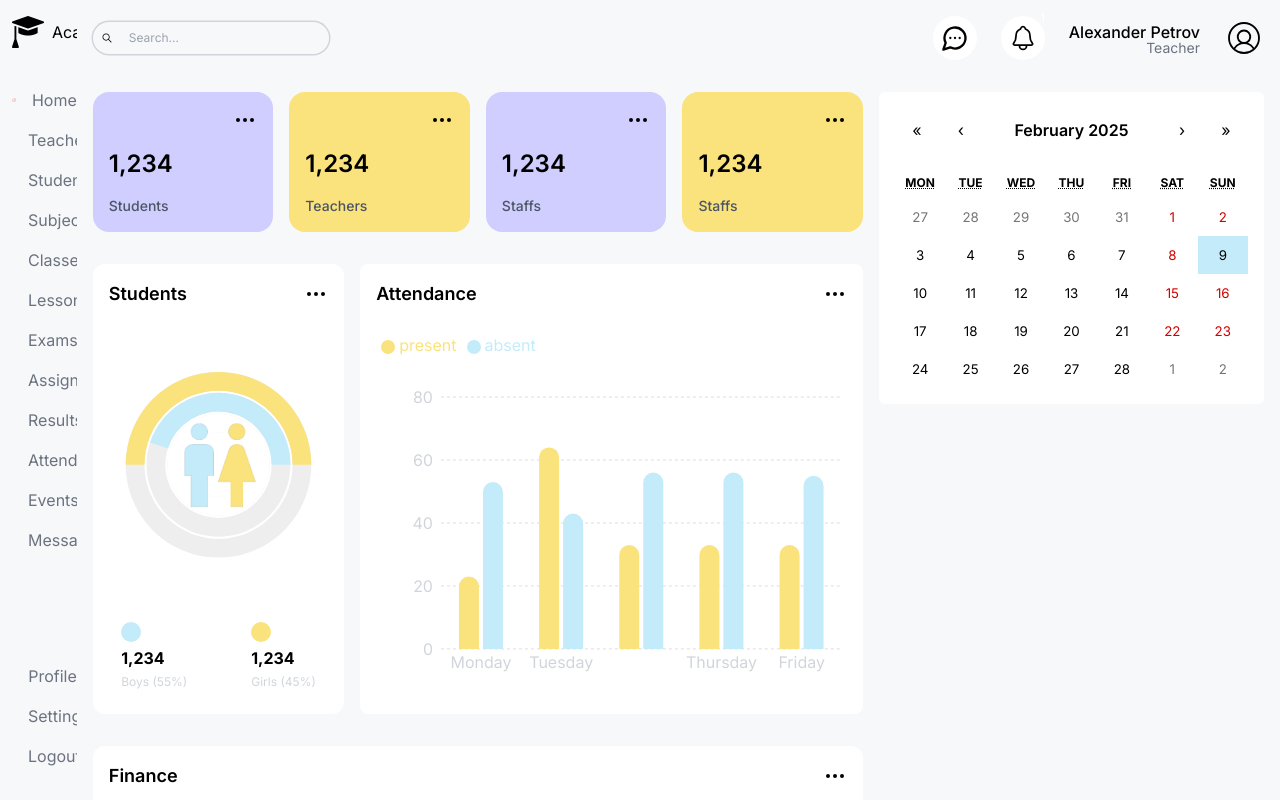
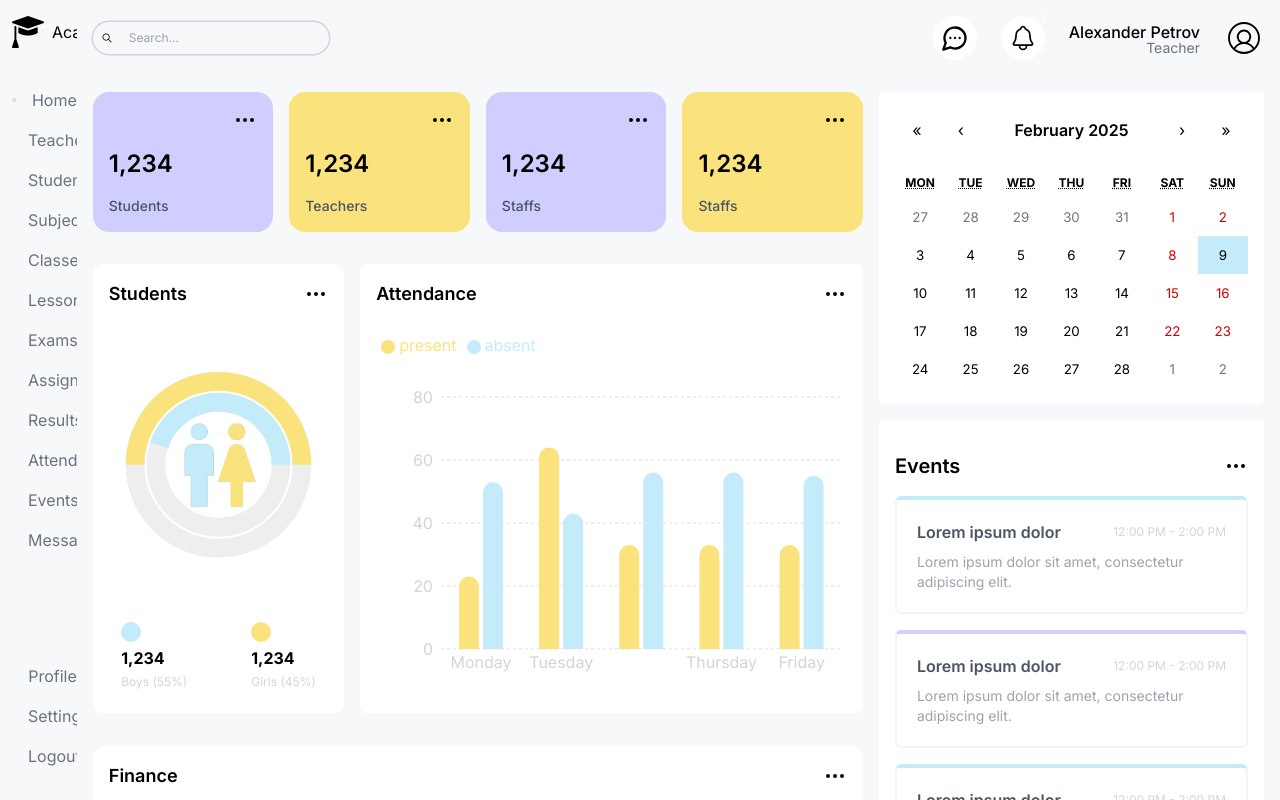
Before and after one commit to viiktorstefanov/academy-management-system, a Next.js app: page /admin in a window 1280 px wide. Built offline with nearby package versions, Linux system fonts and the light colour scheme.

Commit message:
Admin events component

```diff
--- a/src/app/(dashboard)/admin/page.tsx
+++ b/src/app/(dashboard)/admin/page.tsx
@@ -1,3 +1,4 @@
+import AdminEvents from "@/components/AdminEvents/AdminEvents";
 import AttendanceChart from "@/components/AttendanceChart/AttendanceChart";
 import EventCalendar from "@/components/EventCalendar/EventCalendar";
 import FinanceChart from "@/components/FinanceChart/FinanceChart";
@@ -27,8 +28,9 @@
           <FinanceChart />
         </div>
       </div>
-      <div className="w-full lg:w-1/3 flex flex-col gap-8">
+      <div className="w-full lg:w-1/3 flex flex-col gap-4">
         <EventCalendar />
+        <AdminEvents />
       </div>
     </div>
   );
--- /dev/null
+++ b/src/components/AdminEvents/AdminEvents.tsx
@@ -0,0 +1,50 @@
+import React from "react";
+import { HiOutlineDotsHorizontal } from "react-icons/hi";
+
+const events = [
+    {
+      id: 1,
+      title: "Lorem ipsum dolor",
+      time: "12:00 PM - 2:00 PM",
+      description: "Lorem ipsum dolor sit amet, consectetur adipiscing elit.",
+    },
+    {
+      id: 2,
+      title: "Lorem ipsum dolor",
+      time: "12:00 PM - 2:00 PM",
+      description: "Lorem ipsum dolor sit amet, consectetur adipiscing elit.",
+    },
+    {
+      id: 3,
+      title: "Lorem ipsum dolor",
+      time: "12:00 PM - 2:00 PM",
+      description: "Lorem ipsum dolor sit amet, consectetur adipiscing elit.",
+    },
+  ];
+
+const AdminEvents = () => {
+  return (
+    <div className="bg-white p-4 rounded-md">
+      <div className="flex items-center justify-between ">
+        <h1 className="text-xl font-semibold my-4">Events</h1>
+        <HiOutlineDotsHorizontal className="flex justify-end w-6 h-6" />
+      </div>
+      <div className="flex flex-col gap-4">
+        {events.map((event) => (
+          <div
+            className="p-5 rounded-md border-2 border-gray-100 border-t-4 odd:border-t-sky even:border-t-purple"
+            key={event.id}
+          >
+            <div className="flex items-center justify-between">
+              <h1 className="font-semibold text-gray-600">{event.title}</h1>
+              <span className="text-gray-300 text-xs">{event.time}</span>
+            </div>
+            <p className="mt-2 text-gray-400 text-sm">{event.description}</p>
+          </div>
+        ))}
+      </div>
+    </div>
+  );
+};
+
+export default AdminEvents;
--- a/src/components/EventCalendar/EventCalendar.tsx
+++ b/src/components/EventCalendar/EventCalendar.tsx
@@ -3,9 +3,12 @@
 import Calendar from 'react-calendar';
 import 'react-calendar/dist/Calendar.css';
 
+
 type ValuePiece = Date | null;
 
 type Value = ValuePiece | [ValuePiece, ValuePiece];
+
+
 
 const EventCalendar = () => {
 
```
